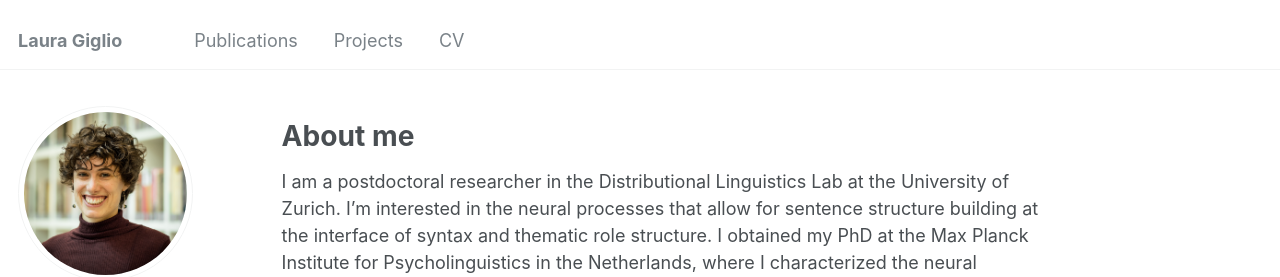
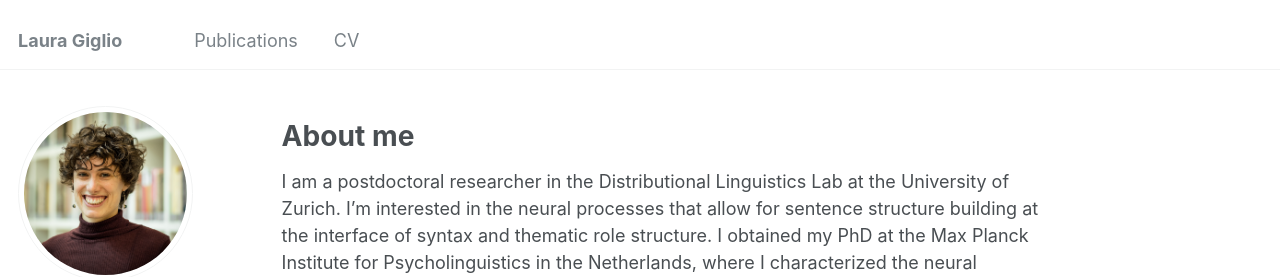
Before and after one commit to lauragiglio/lauragiglio.github.io, a Jekyll site: the page built from _pages/about.md, in a window 1280 px wide. Shown: the top 277 px of the page. Built offline with Jekyll 4.4.1, drawn with Linux system fonts in a browser that asks for light colours; some web fonts are replaced.

Commit message:
removeprojects navigation.yml

```diff
--- a/_data/navigation.yml
+++ b/_data/navigation.yml
@@ -8,8 +8,5 @@ main:
   - title: "Publications"
     url: /publications/
 
-  - title: "Projects"
-    url: /projects/
-
   - title: "CV"
     url: /cv/
```
